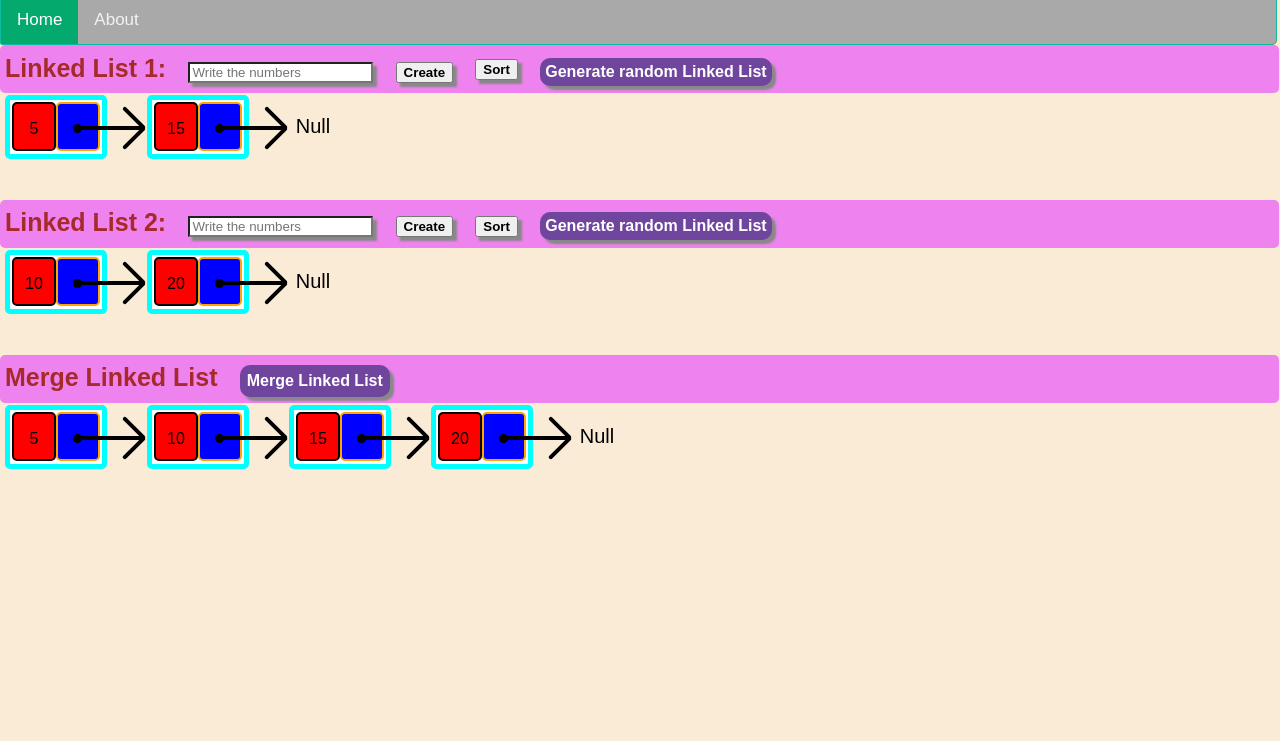
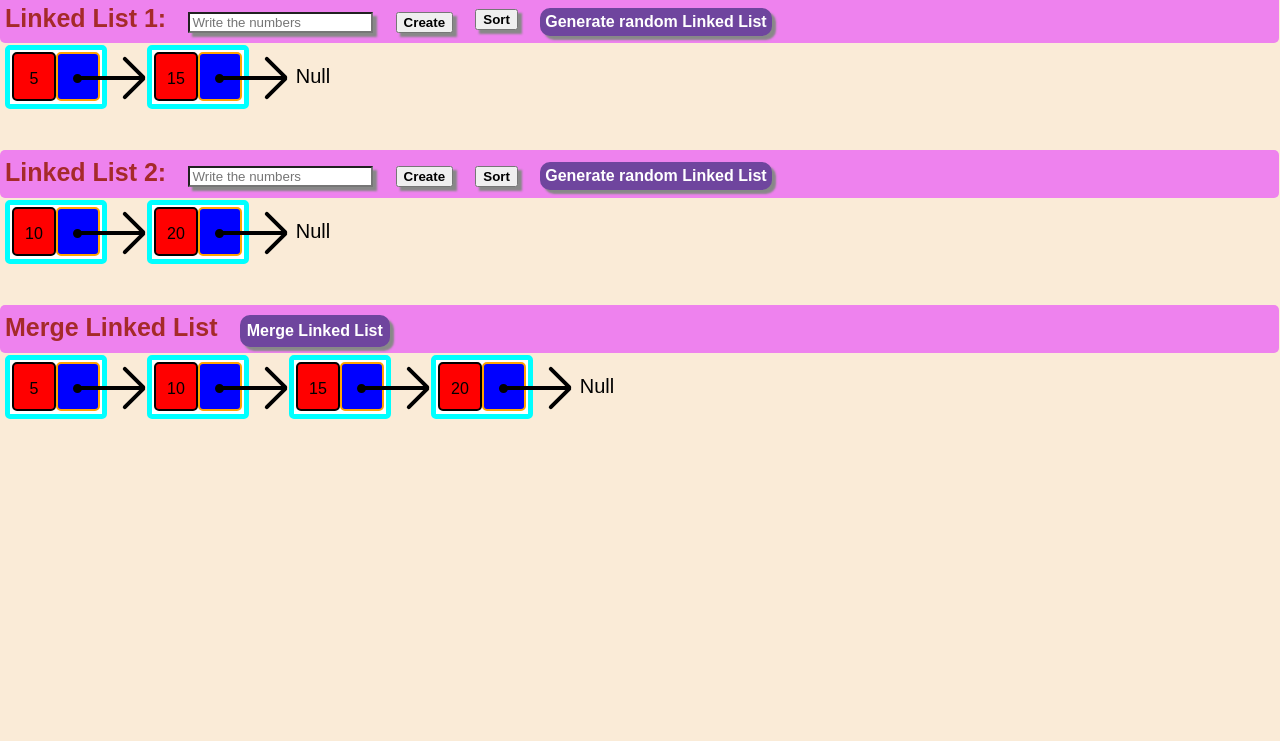
Before and after one commit to Lav569/Merge-Two-Sorted-Linked-List, a plain HTML site: page Visualizer_page.html in a window 1280 px wide. Shown: the part 59-800 px from the top of the page. Drawn offline with Linux system fonts and the light colour scheme.

Commit message:
Update Visualizer_page.html

```diff
--- a/Visualizer_page.html
+++ b/Visualizer_page.html
@@ -6,15 +6,12 @@
     <meta name="viewport" content="width=device-width, initial-scale=1.0">
     <title>Document</title>
     <link rel="stylesheet" href="linked.css">
+    </style>
 </head>
 <body>
     <div class="heading">
         <div id="head_title">
             <span>Merge Two Sorted Linked List Visualizer</span>
-        </div>
-        <div class="navbar">
-            <a class="active" href="#home">Home</a>
-            <a href="">About</a>
         </div>
     </div>
     <div class="array1">
```
